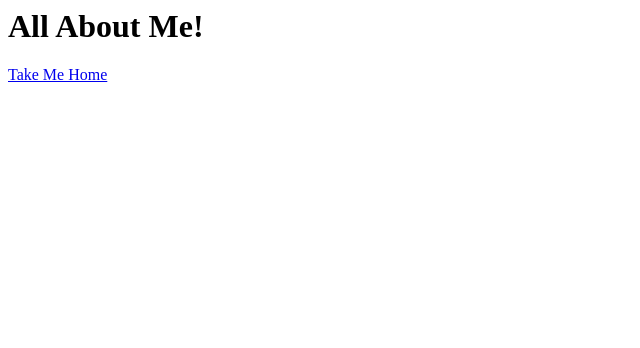
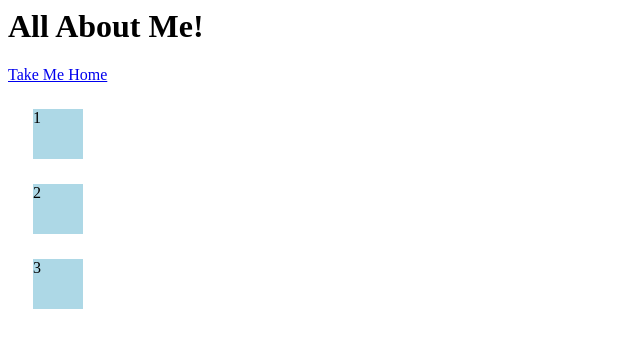
Before and after one commit to wasatchrose/myfirstwebsite, a plain HTML site: page AboutMe.html in a window 1280 px wide. Shown: the whole page, without its empty margins (0-640 px from the left). Drawn offline with Linux system fonts and the light colour scheme.

Commit message:
My first flex box

```diff
--- a/AboutMe.html
+++ b/AboutMe.html
@@ -2,5 +2,22 @@
     <body>
             <h1>All About Me!</h1>
             <a href="index.html"/>Take Me Home</a>
+
+
+                    <div class="flex-container">1</div>
+                    <div class="flex-container">2</div>
+                    <div class="flex-container">3</div>
+
     </body>
+    <style>
+        .flex-container {
+        display: flex;
+        flex-wrap: wrap;
+        height: 50px;
+        width: 50px;
+        background: lightblue;
+        margin: 25px;
+
+    }
+    </style>
 </html>
```
